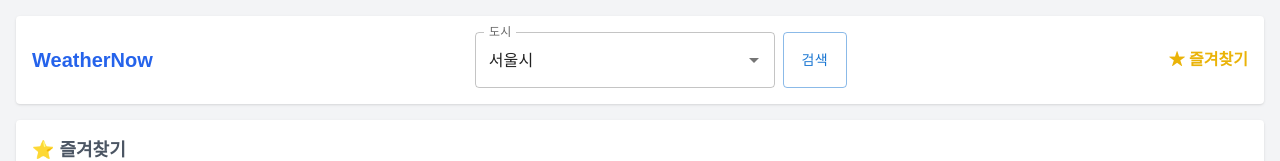
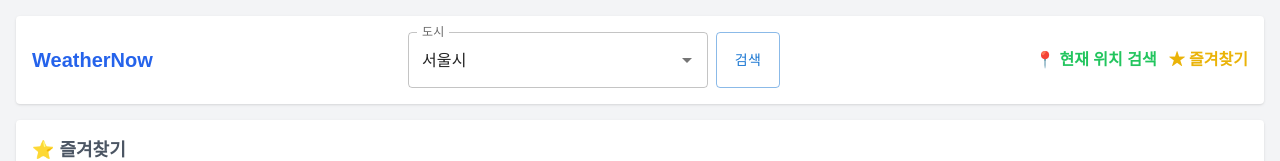
Before and after one commit to KingNono1030/eco_weather_app, a Next.js app: page / in a window 1280 px wide. Shown: the top 161 px of the page. Built offline with nearby package versions, Linux system fonts and the light colour scheme; no server answers.

Commit message:
feat: add get current location weather method

```diff
--- a/src/app/page.tsx
+++ b/src/app/page.tsx
@@ -19,7 +19,7 @@ import WeatherLineChart from '@/components/weather/WeatherTabs'
 import CurrentWeatherCard from '@/components/weather/CurrentWeatherCard'
 import Favorites from '@/components/favorite'
 import { CurrentWeatherData, ForecastWeatherData } from '@/types/Weather.types'
-
+import { GeolocationCoordinates } from '@/types/Location.types'
 export default function Home() {
   const [searchValue, setSearchValue] = useState<string | null>(DEFAULT_CITY)
   const [location, setLocation] = useState<string | null>(DEFAULT_CITY)
@@ -46,6 +46,21 @@ export default function Home() {
       localStorage.setItem('favorites', JSON.stringify(updatedFavorites))
       return updatedFavorites
     })
+  }
+
+  const getCurrentLocationWeather = async () => {
+    try {
+      const currentLocation: GeolocationCoordinates = await getGeoLocation()
+      const [currentWeather, forecastWeather] = await Promise.all([
+        getCurrentWeatherData(currentLocation),
+        getForecastWeatherData(currentLocation),
+      ])
+
+      setCurrentWeatherData(currentWeather)
+      setForecastWeatherData(forecastWeather)
+    } catch (error) {
+      console.error('현재 위치 날씨 데이터 가져오는데 실패 :', error)
+    }
   }
 
   useEffect(() => {
@@ -108,6 +123,13 @@ export default function Home() {
             검색
           </Button>
         </div>
+        <div className='flex gap-3'>
+          <button
+            onClick={getCurrentLocationWeather}
+            className='text-green-500 font-bold'
+          >
+            📍 현재 위치 검색
+          </button>
           <button
             onClick={() => {
               addFavorite(location)
@@ -116,6 +138,7 @@ export default function Home() {
           >
             ★ 즐겨찾기
           </button>
+        </div>
       </header>
       <section className='bg-white p-4 mt-4 rounded shadow'>
         <h2 className='text-lg font-semibold text-gray-600 mb-2'>
```
Lines whose indentation alone changed are shown as unchanged.
